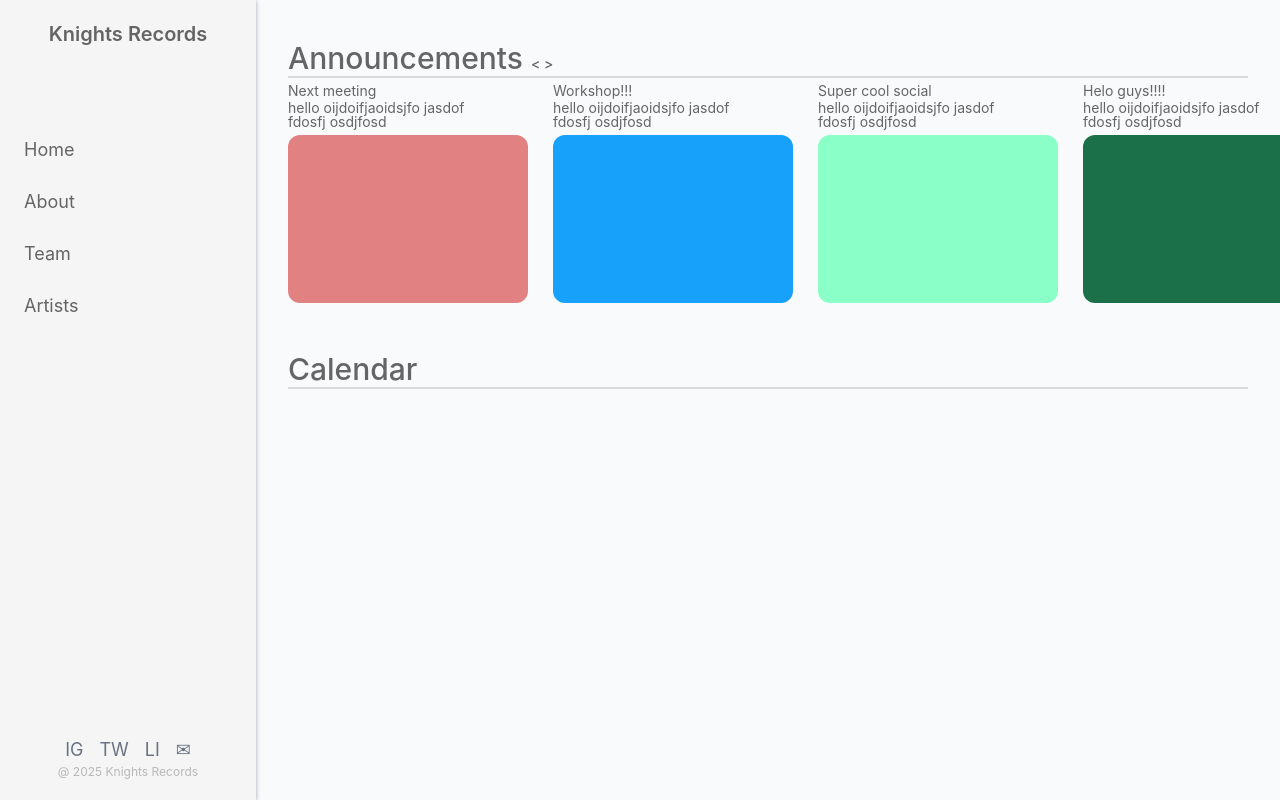
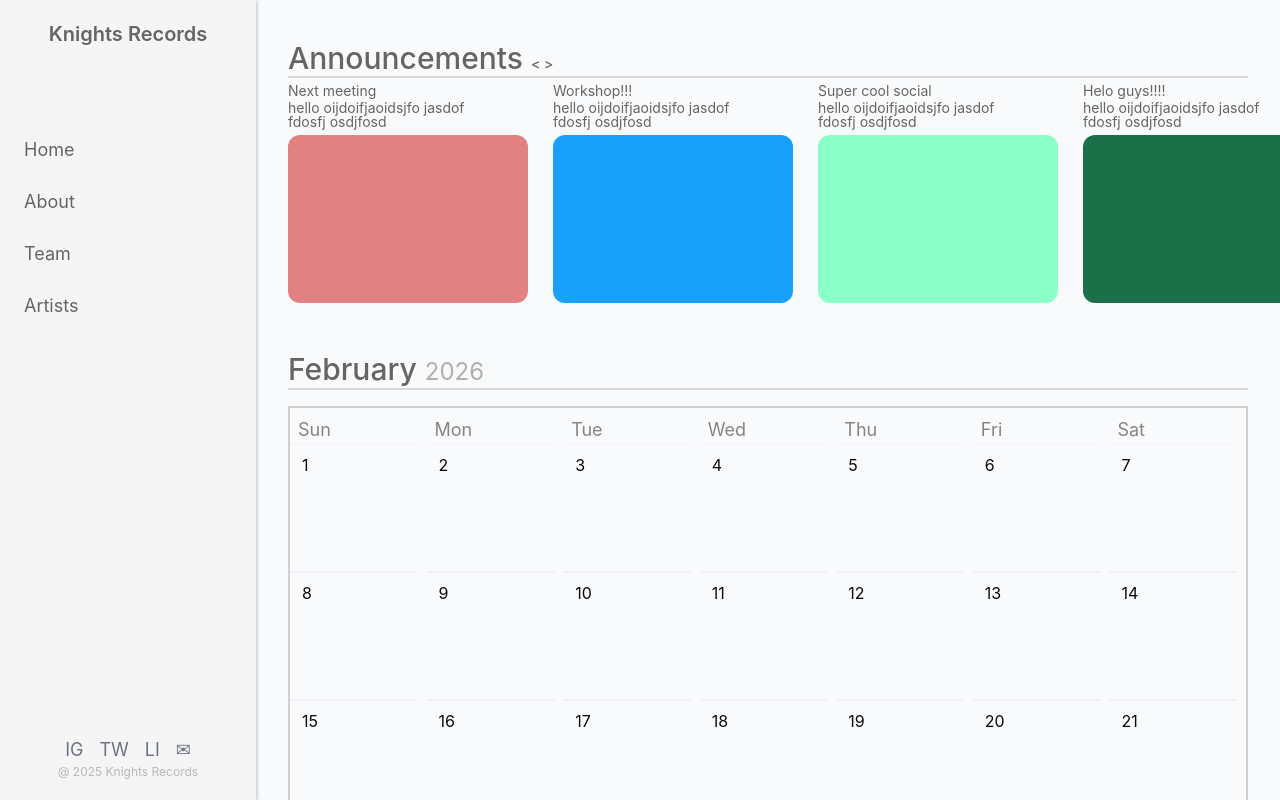
Before and after one commit to Knights-Records-UCF/Knights-Record-Website, a Next.js app: page / in a window 1280 px wide. Built offline with nearby package versions, Linux system fonts and the light colour scheme; no server answers.

Commit message:
Calendar frontend prototype

```diff
--- a/app/api/calendar/route.ts
+++ b/app/api/calendar/route.ts
@@ -1,5 +1,3 @@
-
-
 export async function GET() {
     const apiKey = process.env.GOOGLE_API_KEY;
     const calendarId = process.env.GOOGLE_CALENDAR_ID;
@@ -19,7 +17,9 @@ export async function GET() {
             { status: res.status }
         )
     }
-    const data = await res.json();
+
+    // Data of type CalendarResponse
+    const data: CalendarResponse = await res.json();
 
     return Response.json(data);
 }
--- a/app/components/Calendar.tsx
+++ b/app/components/Calendar.tsx
@@ -2,11 +2,35 @@
 
 import { useEffect, useState } from "react"
 
+const monthNames = [
+    "January",
+    "February",
+    "March", "April",
+    "May",
+    "June",
+    "July",
+    "August",
+    "September",
+    "October",
+    "November",
+    "December",
+]
+
+const weekDays = [
+    "Sun",
+    "Mon",
+    "Tue",
+    "Wed",
+    "Thu",
+    "Fri",
+    "Sat"
+]
 
 export default function Calendar() {
 
     const [loading, setLoading] = useState(true);
     const [error, setError] = useState<string | null>(null);
+    const [events, setEvents] = useState<CalendarEvent[]>([]);
 
     useEffect(() => {
         async function fetchCalendar() {
@@ -21,9 +45,13 @@ export default function Calendar() {
                     throw new Error("Failed to fetch calendar");
                 }
 
-                const data = await res.json();
+                const data: CalendarResponse = await res.json();
 
-                console.log(data);
+                console.log("Entire calendar json", data)
+
+                console.log("single event", data.items[0]);
+
+                setEvents(data.items);
             }
             catch (error) {
                 console.error("Failed to fetch calendar", error);
@@ -38,13 +66,49 @@ export default function Calendar() {
 
     }, []);
 
+    // Setup date
+    const currentDate = new Date(); // Mon Feb 16 2026 13:08:56 GMT-0500 (Eastern Standard Time)
+    const currentYear = currentDate.getFullYear(); // 2026
+    const currentMonth = currentDate.getMonth(); // 0 = Jan, 1 = Feb, ... 11 = Dec // 0
+    const firstDayOfMonth = new Date(currentYear, currentMonth, 1); // Sun Feb 01 2026
+    const startWeekday = firstDayOfMonth.getDay();
+    const lastDayOfMonth = new Date(currentYear, currentMonth + 1, 0); // Sat Feb 28 2026
 
+    const monthArr = [];
 
+    for (let i = 1; i < lastDayOfMonth.getDate() + 1; i++) {
+        monthArr.push(i)
+    }
 
     return (
-        <div>
+        <div className="border-2 border-[#D0D0D0]">
+            {/* Ugly
+            <div className="flex justify-center">
+                <h1 className=" text-center p-2 text-sm mt-2 bg-black text-white rounded-lg ">
+                    {monthNames[currentMonth]}
+                </h1>
+            </div>
+            */}
 
+            {loading && (<p> loading </p>)}
+            {!loading && (
 
+                // Calendar Grid
+                <div className="grid grid-cols-7 mt-2">
+                    {weekDays.map((day) => (
+                        <h2 key={day} className="text-lg ml-2 text-[#858585]">{day}</h2>
+                    ))}
+
+                {/* Day of the month */}
+                    {monthArr.map((day) => {
+                        return (
+                            <div className="border-t border-[#f2f2f7] border-b w-32 h-32" key={day}>
+                                <p className="ml-3 mt-2 ">{day}</p>
+                            </div>
+                        );
+                    })}
+                </div>
+            )}
         </div>
     )
 }
--- a/app/page.tsx
+++ b/app/page.tsx
@@ -1,4 +1,3 @@
-import Image from "next/image";
 import Carousel from "./components/Carousel";
 import Calendar from "./components/Calendar";
 
@@ -7,7 +6,7 @@ import Calendar from "./components/Calendar";
 export default function Home() {
 
   return (
-    <div className=" text-left max-h-screen">
+    <div className=" text-left ">
       <h1 className=" text-[#656565] font-[525] text-3xl mt-2">
         Announcements <span className="text-sm"> {'< >'}</span>
       </h1>
@@ -15,9 +14,9 @@ export default function Home() {
       <Carousel />
       <div className="mt-12">
         <h1 className="font-[525] text-3xl text-left text-[#656565]">
-          Calendar
+          February <span className="text-2xl font-normal text-[#656565]/50"> 2026</span>
         </h1>
-        <div className="border border-[#D9D9D9] mb-0.5" />
+        <div className="border border-[#D9D9D9] mb-4" />
         <Calendar />
       </div>
 
```
Also changed, not shown: app/types/calendar.ts (added).
